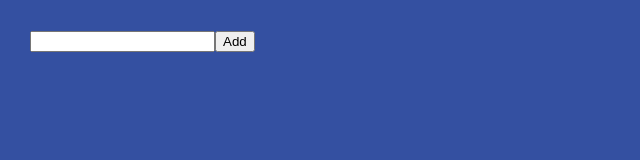
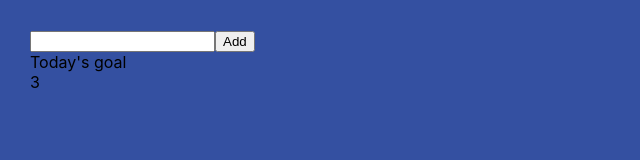
Before and after one commit to Jds-23/whats-my-goal, a React (Create React App) app: page / in a window 1280 px wide. Shown: the top 160 px of the page, without its empty margins (0-640 px from the left). Built offline with nearby package versions, Linux system fonts and the light colour scheme.

Commit message:
feat: add task header component

```diff
--- a/src/App.tsx
+++ b/src/App.tsx
@@ -2,6 +2,7 @@ import React, { useState } from "react";
 import "./App.css";
 import { Task } from "./components/Task/";
 import { v4 as uuidv4 } from "uuid";
+import { TaskListHeader } from "./components/TaskListHeader/";
 
 interface TasksInterface {
   completed: boolean;
@@ -26,12 +27,15 @@ function App() {
   console.log(tasks);
   return (
     <div className="app">
+      <div>
         <input
           type="text"
           value={title}
           onChange={(e) => setTitle(e.target.value)}
         />
         <button onClick={addTask}>Add</button>
+      </div>
+      <TaskListHeader />
       {tasks.map(({ title, completed, id }) => {
         return (
           <Task
--- /dev/null
+++ b/src/components/TaskListHeader/TaskListHeader.tsx
@@ -0,0 +1,16 @@
+import React from "react";
+
+interface props {}
+
+const TaskListHeader: React.FC<props> = () => {
+  return (
+    <div className="task-list-header">
+      <div className="task-list-header__text">
+        <span>Today's goal</span>
+      </div>
+      <div className="task-list-header__number">3</div>
+    </div>
+  );
+};
+
+export default TaskListHeader;
--- /dev/null
+++ b/src/components/TaskListHeader/index.tsx
@@ -0,0 +1,3 @@
+import TaskListHeader from "./TaskListHeader";
+
+export { TaskListHeader };
--- a/src/components/index.tsx
+++ /dev/null
@@ -1 +0,0 @@
-export {}
```
Also changed, not shown: src/components/TaskListHeader/TaskListHeader.css (added). Lines whose indentation alone changed are shown as unchanged.
